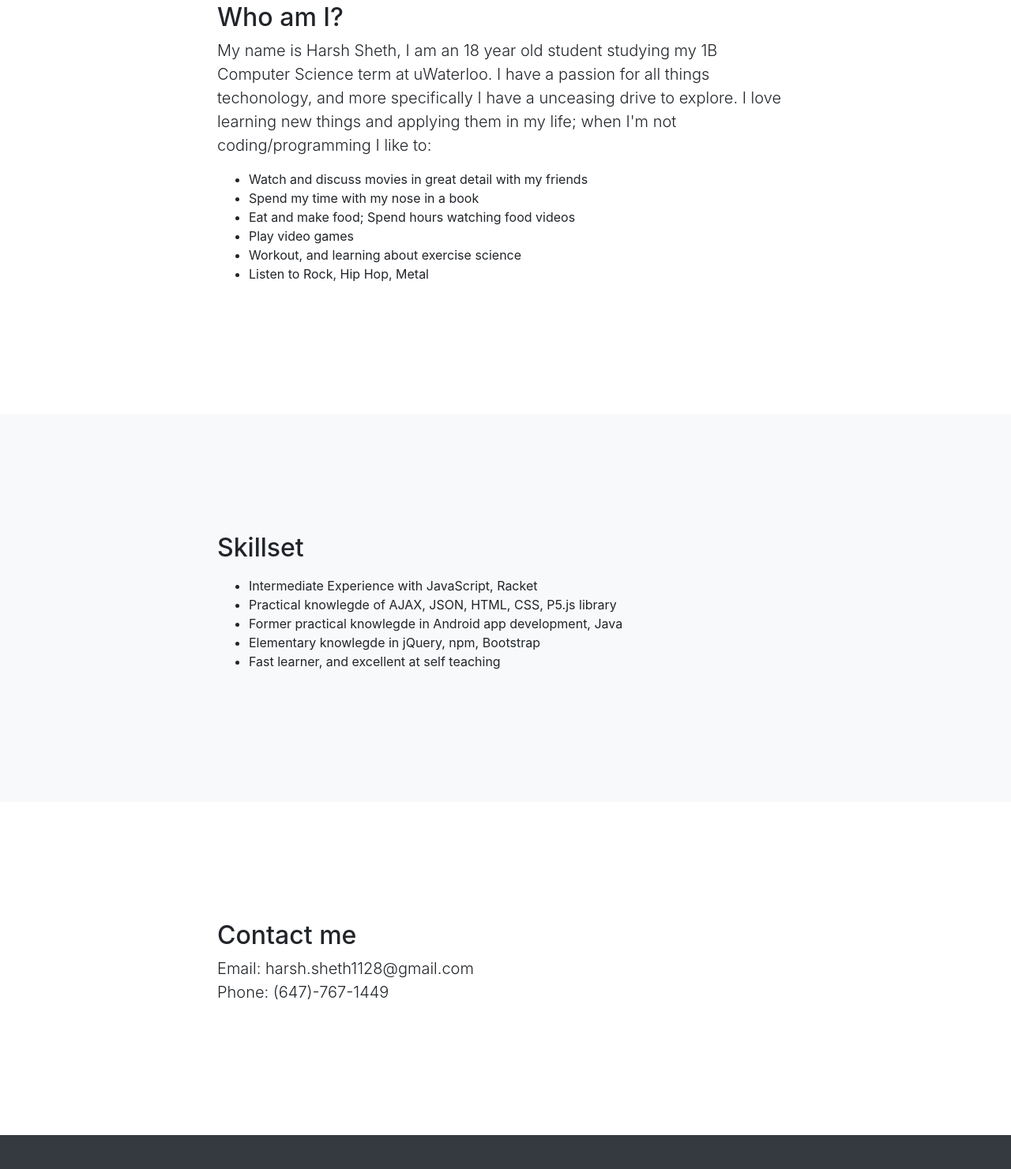
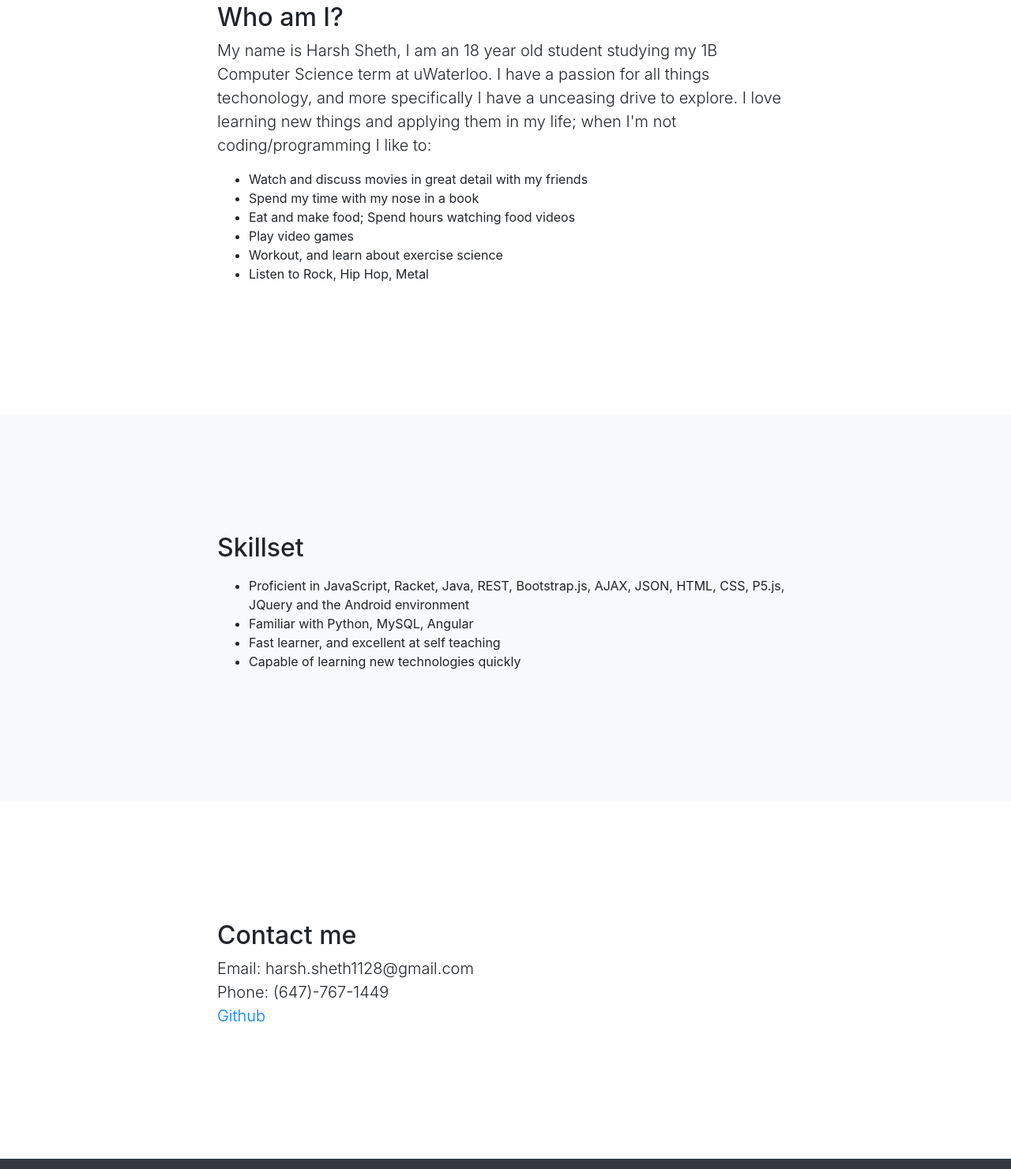
Before and after one commit to HarshSheth1128/HarshSheth1128.github.io-OLD-, a plain HTML site: page about.html in a window 1280 px wide. Shown: the part 259-1740 px from the top of the page at 79% size. Drawn offline with nearby package versions, Linux system fonts and the light colour scheme; files whose address does not match are found by name.

Commit message:
Updated Projects and about page

```diff
--- a/about.html
+++ b/about.html
@@ -52,7 +52,7 @@
               <li>Spend my time with my nose in a book</li>
               <li>Eat and make food; Spend hours watching food videos</li>
               <li>Play video games</li>
-              <li>Workout, and learning about exercise science</li>
+              <li>Workout, and learn about exercise science</li>
               <li>Listen to Rock, Hip Hop, Metal</li>
             </ul>
           </div>
@@ -67,11 +67,10 @@
             <h2>Skillset</h2>
             <p class="lead"></p>
             <ul>
-              <li>Intermediate Experience with JavaScript, Racket</li>
-              <li>Practical knowlegde of AJAX, JSON, HTML, CSS, P5.js library</li>
-              <li>Former practical knowlegde in Android app development, Java</li>
-              <li>Elementary knowlegde in jQuery, npm, Bootstrap</li>
+              <li>Proficient in JavaScript, Racket, Java, REST, Bootstrap.js, AJAX, JSON, HTML, CSS, P5.js, JQuery and the Android environment</li>
+              <li>Familiar with Python, MySQL, Angular</li>
               <li>Fast learner, and excellent at self teaching</li>
+              <li>Capable of learning new technologies quickly</li>
             </ul>
           </div>
         </div>
@@ -83,7 +82,7 @@
         <div class="row">
           <div class="col-lg-8 mx-auto">
             <h2>Contact me</h2>
-            <p class="lead">Email: harsh.sheth1128@gmail.com <br /> Phone: (647)-767-1449</p>
+            <p class="lead">Email: harsh.sheth1128@gmail.com <br /> Phone: (647)-767-1449 <br /> <a href="https://github.com/nyanman28">Github</a></p>
           </div>
         </div>
       </div>
```
Also changed, not shown: projects.html (+4 -2 lines), me.jpg.
